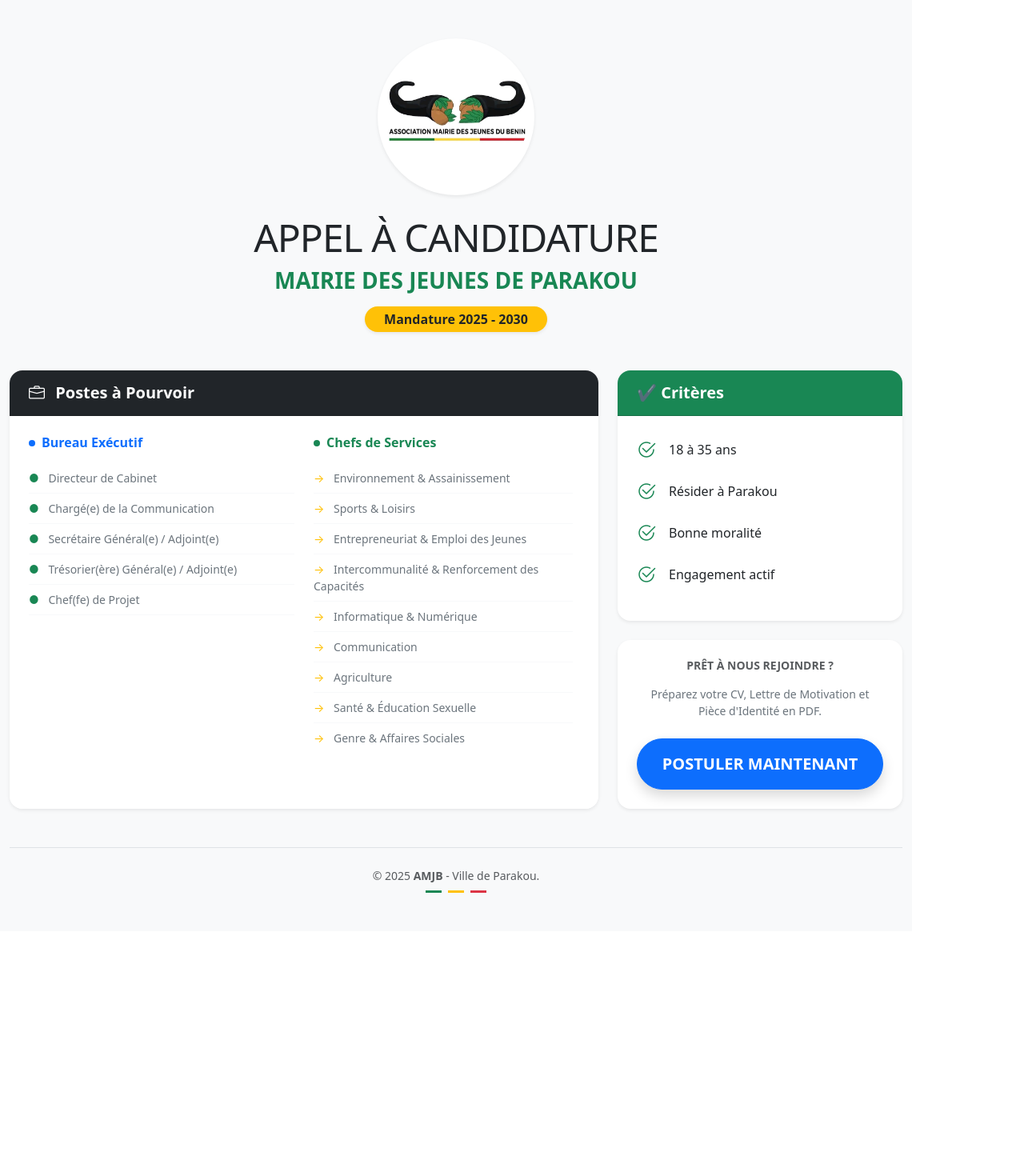
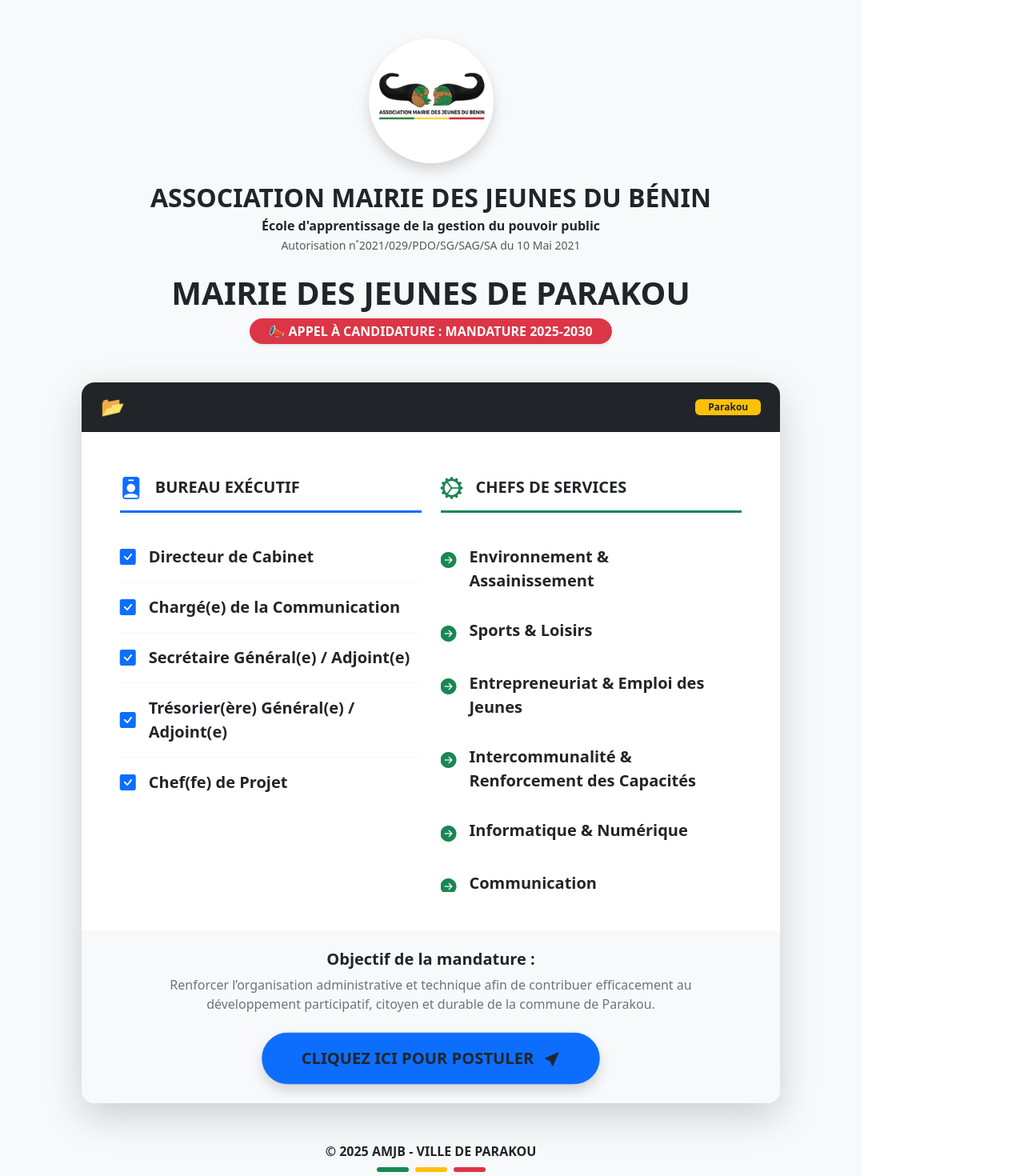
Before and after one commit to franktinongbe/Appel_-_Candidatures, a React (Vite) app: page / in a window 1280 px wide. Shown: the top 1470 px of the page at 80% size. Before the commit the page ends 1164 px from the top, so only its background shows below. Built offline with nearby package versions, Linux system fonts and the light colour scheme.

Commit message:
mise a jour

```diff
--- a/src/pages/infoPage.jsx
+++ b/src/pages/infoPage.jsx
@@ -16,99 +16,116 @@
   ];
 
   return (
-    <div className="bg-light min-vh-100 py-5">
+    <div className="bg-light min-vh-100 py-5 d-flex align-items-center">
       <div className="container">
-        {/* Header Institutionnel */}
+
+        {/* --- EN-TÊTE OFFICIEL --- */}
         <div className="text-center mb-5 animate__animated animate__fadeIn">
-          <div className="mb-4 d-inline-block p-2 bg-white rounded-circle shadow-sm">
-             <img src="/logo.jpeg" alt="Logo AMJB" style={{ height: '180px', width: '180px', objectFit: 'contain' }} className="rounded-circle" />
+          <div className="mb-4 d-inline-block p-2 bg-white rounded-circle shadow">
+             <img src="/logo.jpeg" alt="Logo MJB" style={{ height: '140px', width: '140px', objectFit: 'contain' }} className="rounded-circle" />
           </div>
-          <h1 className="display-5 fw-black text-dark mb-2" style={{ letterSpacing: '-1px' }}>APPEL À CANDIDATURE</h1>
-          <h3 className="text-success fw-bold text-uppercase">Mairie des Jeunes de Parakou</h3>
-          <div className="badge bg-warning text-dark fs-6 px-4 py-2 rounded-pill shadow-sm mt-2">
-            Mandature 2025 - 2030
+          <h2 className="fw-bold text-dark mb-1">ASSOCIATION MAIRIE DES JEUNES DU BÉNIN</h2>
+          <p className="text-success fw-bold mb-0">École d'apprentissage de la gestion du pouvoir public</p>
+          <small className="text-muted fw-medium">Autorisation n˚2021/029/PDO/SG/SAG/SA du 10 Mai 2021</small>
+
+          <div className="mt-4">
+            <h1 className="display-6 fw-bold text-primary mb-0">MAIRIE DES JEUNES DE PARAKOU</h1>
+            <div className="badge bg-danger fs-6 px-4 py-2 rounded-pill shadow-sm mt-2">
+              📣 APPEL À CANDIDATURE : MANDATURE 2025-2030
+            </div>
           </div>
         </div>
 
-        <div className="row g-4">
-          {/* Postes */}
-          <div className="col-lg-8">
-            <div className="card border-0 shadow-sm rounded-4 h-100 overflow-hidden">
-              <div className="card-header bg-dark text-white py-3 px-4">
-                <h5 className="mb-0 fw-bold"><i className="bi bi-briefcase me-2"></i> Postes à Pourvoir</h5>
+        {/* --- SECTION POSTES (LISIBILITÉ MAXIMALE) --- */}
+        <div className="row g-4 justify-content-center">
+          <div className="col-lg-10">
+            <div className="card border-0 shadow-lg rounded-4 overflow-hidden">
+              <div className="card-header bg-dark text-white py-3 px-4 d-flex align-items-center justify-content-between">
+                <h4 className="mb-0 fw-bold">📂 RECRUTEMENT DE BÉNÉVOLES</h4>
+                <span className="badge bg-warning text-dark px-3">Parakou</span>
               </div>
-              <div className="card-body p-4 bg-white">
+
+              <div className="card-body p-4 p-md-5 bg-white">
                 <div className="row">
-                  <div className="col-md-6 mb-4">
-                    <div className="d-flex align-items-center mb-3">
-                        <div className="bg-primary p-1 rounded me-2"></div>
-                        <h6 className="text-primary fw-bold mb-0">Bureau Exécutif</h6>
+
+                  {/* BUREAU EXÉCUTIF */}
+                  <div className="col-md-6 mb-5 mb-md-0">
+                    <div className="d-flex align-items-center mb-4 border-bottom border-primary border-3 pb-2">
+                      <i className="bi bi-person-badge-fill text-primary fs-3 me-3"></i>
+                      <h5 className="fw-bold text-dark mb-0 text-uppercase">Bureau Exécutif</h5>
                     </div>
-                    <ul className="list-unstyled">
+                    <div className="list-group list-group-flush">
                       {bureaux.map((p, i) => (
-                        <li key={i} className="py-2 border-bottom border-light small text-secondary">
-                          <span className="text-success me-2">●</span> {p}
-                        </li>
-                      ))}
-                    </ul>
+                        <div key={i} className="list-group-item px-0 py-3 border-light d-flex align-items-center">
+                          <i className="bi bi-check-square-fill text-primary me-3 fs-5"></i>
+                          <span className="fw-bold text-dark fs-5">{p}</span>
                         </div>
-                  <div className="col-md-6">
-                    <div className="d-flex align-items-center mb-3">
-                        <div className="bg-success p-1 rounded me-2"></div>
-                        <h6 className="text-success fw-bold mb-0">Chefs de Services</h6>
-                    </div>
-                    <div className="pe-2" style={{ maxHeight: '350px', overflowY: 'auto' }}>
-                      {services.map((s, i) => (
-                        <li key={i} className="list-unstyled py-2 border-bottom border-light small text-secondary">
-                          <span className="text-warning me-2">→</span> {s}
-                        </li>
                       ))}
                     </div>
                   </div>
+
+                  {/* CHEFS DE SERVICES */}
+                  <div className="col-md-6">
+                    <div className="d-flex align-items-center mb-4 border-bottom border-success border-3 pb-2">
+                      <i className="bi bi-gear-wide-connected text-success fs-3 me-3"></i>
+                      <h5 className="fw-bold text-dark mb-0 text-uppercase">Chefs de Services</h5>
+                    </div>
+                    <div className="pe-2" style={{ maxHeight: '450px', overflowY: 'auto' }}>
+                      {services.map((s, i) => (
+                        <div key={i} className="list-group-item px-0 py-3 border-light d-flex align-items-start">
+                          <i className="bi bi-arrow-right-circle-fill text-success me-3 fs-5 mt-1"></i>
+                          <span className="fw-bold text-dark fs-5">{s}</span>
+                        </div>
+                      ))}
+                    </div>
+                  </div>
+
+                </div>
+              </div>
+
+              {/* SECTION ACTION FINALE */}
+              <div className="card-footer bg-light border-0 p-4 text-center">
+                <div className="mb-4">
+                  <h5 className="fw-bold text-dark mb-2">Objectif de la mandature :</h5>
+                  <p className="text-secondary mx-auto" style={{ maxWidth: '700px' }}>
+                    Renforcer l’organisation administrative et technique afin de contribuer efficacement au développement participatif, citoyen et durable de la commune de Parakou.
+                  </p>
+                </div>
+                <Link to="/postuler" className="btn btn-primary btn-xl px-5 py-3 rounded-pill fw-bold shadow pulse-button">
+                  CLIQUEZ ICI POUR POSTULER <i className="bi bi-cursor-fill ms-2"></i>
+                </Link>
               </div>
             </div>
           </div>
         </div>
 
-          {/* Sidebar : Conditions & Action */}
-          <div className="col-lg-4">
-            <div className="card border-0 shadow-sm rounded-4 mb-4">
-              <div className="card-header bg-success text-white py-3 px-4 rounded-top-4">
-                <h5 className="mb-0 fw-bold">✔️ Critères</h5>
+        {/* --- FOOTER --- */}
+        <footer className="text-center mt-5">
+          <p className="text-muted fw-bold mb-0">
+            &copy; 2025 AMJB - VILLE DE PARAKOU
+          </p>
+          <div className="d-flex justify-content-center gap-2 mt-2">
+            <div style={{ height: '6px', width: '40px' }} className="bg-success rounded"></div>
+            <div style={{ height: '6px', width: '40px' }} className="bg-warning rounded"></div>
+            <div style={{ height: '6px', width: '40px' }} className="bg-danger rounded"></div>
           </div>
-              <div className="card-body p-4">
-                <ul className="list-unstyled">
-                  {["18 à 35 ans", "Résider à Parakou", "Bonne moralité", "Engagement actif"].map((text, i) => (
-                    <li key={i} className="d-flex align-items-center mb-3">
-                      <i className="bi bi-check2-circle text-success fs-4 me-3"></i>
-                      <span className="fw-medium text-dark">{text}</span>
-                    </li>
-                  ))}
-                </ul>
-              </div>
+        </footer>
+
       </div>
 
-            <div className="card border-0 shadow-sm rounded-4 bg-white p-4 text-center">
-              <h6 className="fw-bold text-uppercase small text-muted mb-3">Prêt à nous rejoindre ?</h6>
-              <p className="small text-secondary mb-4">Préparez votre CV, Lettre de Motivation et Pièce d'Identité en PDF.</p>
-              <Link to="/postuler" className="btn btn-primary btn-lg w-100 rounded-pill fw-bold py-3 shadow transition-all hover-lift">
-                POSTULER MAINTENANT
-              </Link>
-            </div>
-          </div>
-        </div>
-
-        <footer className="text-center mt-5 pt-4 border-top">
-          <p className="text-muted small mb-0">
-            &copy; 2025 <strong>AMJB</strong> - Ville de Parakou.
-          </p>
-          <div className="d-flex justify-content-center gap-2 mt-2">
-            <div style={{ height: '3px', width: '20px' }} className="bg-success"></div>
-            <div style={{ height: '3px', width: '20px' }} className="bg-warning"></div>
-            <div style={{ height: '3px', width: '20px' }} className="bg-danger"></div>
-          </div>
-        </footer>
-      </div>
+      <style>{`
+        .btn-xl { font-size: 1.25rem; }
+        .fw-bold { color: #212529 !important; } /* Force le noir profond pour la lisibilité */
+        .list-group-item { background: transparent; }
+        .pulse-button {
+          animation: pulse 2s infinite;
+        }
+        @keyframes pulse {
+          0% { transform: scale(1); box-shadow: 0 0 0 0 rgba(13, 110, 253, 0.4); }
+          70% { transform: scale(1.05); box-shadow: 0 0 0 15px rgba(13, 110, 253, 0); }
+          100% { transform: scale(1); box-shadow: 0 0 0 0 rgba(13, 110, 253, 0); }
+        }
+      `}</style>
     </div>
   );
 }
```
Lines whose indentation alone changed are shown as unchanged.
